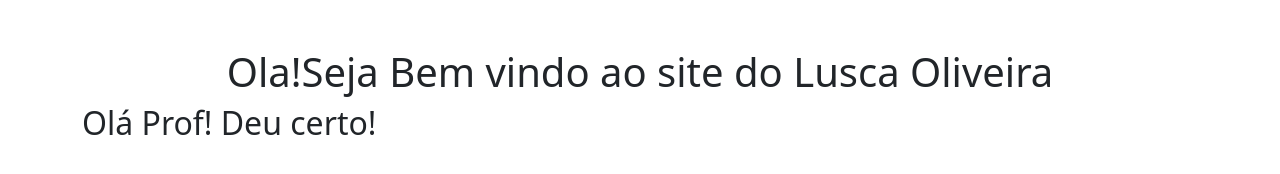
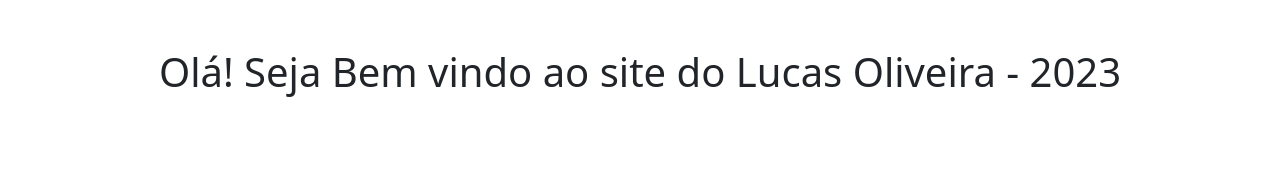
Before and after one commit to LuOliver2323/DeployLucasOliveira, a plain HTML site: page index.html in a window 1280 px wide. Drawn offline with nearby package versions, Linux system fonts and the light colour scheme.

Commit message:
Main atualizado
24/10/2023

```diff
--- a/index.html
+++ b/index.html
@@ -11,9 +11,7 @@
   <body class="container mt-5">
   <form action="#" method="POST">
 
-  <h1><center>Ola!Seja Bem vindo ao site do Lusca Oliveira</center></h1>
-  <h2>Olá Prof! Deu certo!</h2>
-
+  <h1><center>Olá! Seja Bem vindo ao site do Lucas Oliveira - 2023</center></h1>
 
     <!-- JavaScript (Opcional) -->
     <!-- jQuery primeiro, depois Popper.js, depois Bootstrap JS -->
```
Also changed, not shown: 1 other file.
